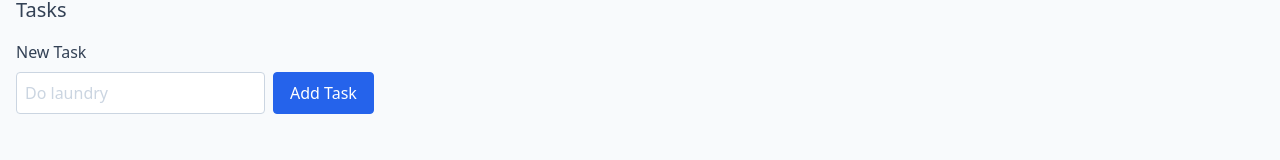
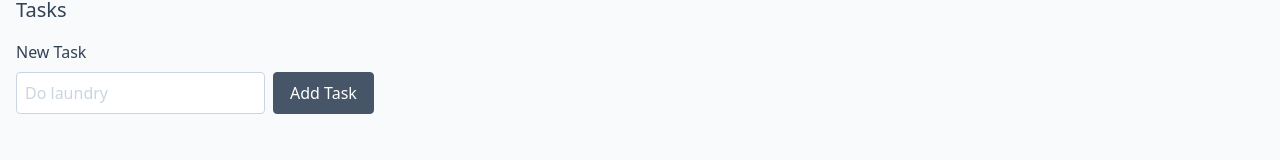
Before and after one commit to joesanchezjr/dev, a Next.js app: page /projects/tasks in a window 1280 px wide. Shown: the part 208-368 px from the top of the page. Built offline with nearby package versions, Linux system fonts and the light colour scheme; no server answers; the database is empty.

Commit message:
button order

```diff
--- a/src/app/projects/tasks/_list.tsx
+++ b/src/app/projects/tasks/_list.tsx
@@ -36,9 +36,15 @@ export function TaskList({ tasks: _tasks }: { tasks: Task[] }) {
             placeholder="Do laundry"
           />
           <div className="flex justify-end gap-2 sm:items-start">
+            <button
+              className="order-2 rounded border border-slate-600 bg-slate-600 px-4 py-2 text-white focus:outline-offset-2 sm:order-1"
+              type="submit"
+            >
+              Add Task
+            </button>
             {newTask && (
               <button
-                className="rounded border border-blue-600 px-4 py-2 text-black dark:text-white sm:order-2"
+                className="order-1 rounded border border-slate-600 px-4 py-2 text-black  dark:text-white sm:order-2"
                 type="button"
                 onClick={() => {
                   setNewTask("");
@@ -47,12 +53,6 @@ export function TaskList({ tasks: _tasks }: { tasks: Task[] }) {
                 Clear
               </button>
             )}
-            <button
-              className="rounded border border-blue-600 bg-blue-600 px-4 py-2 text-white"
-              type="submit"
-            >
-              Add Task
-            </button>
           </div>
         </div>
       </form>
```
